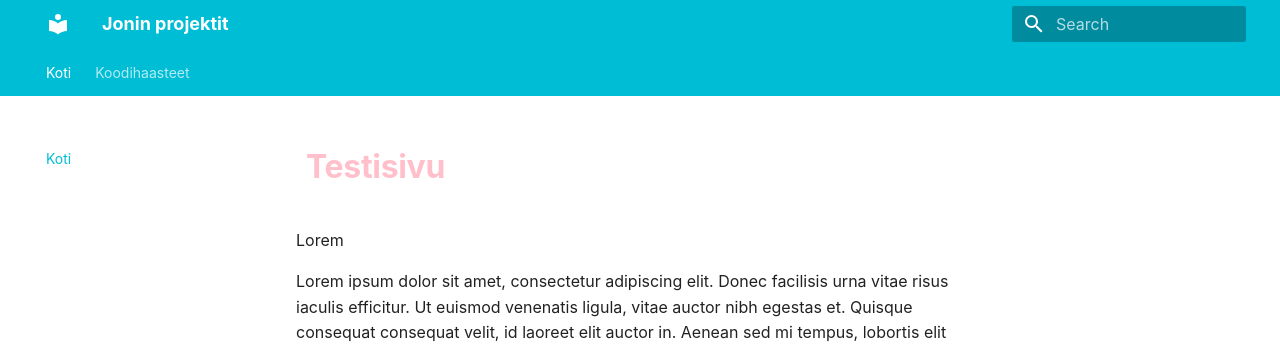
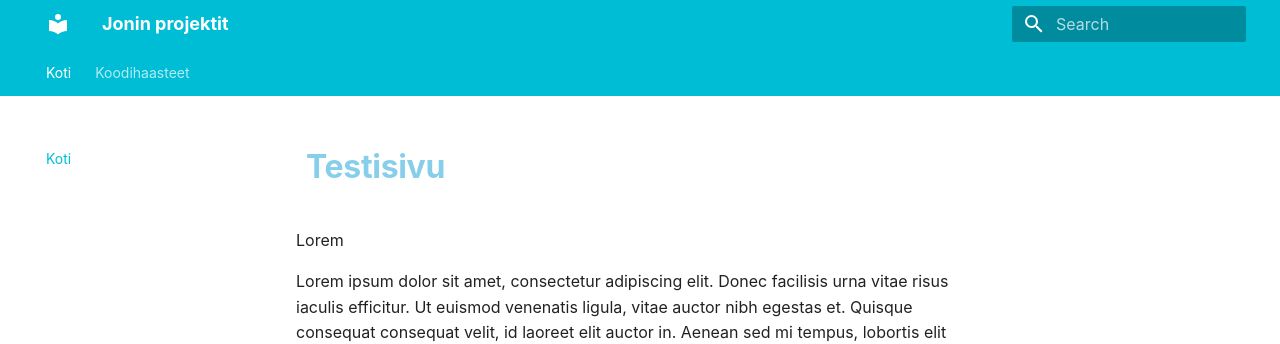
Before and after one commit to JoniMatias/jonimatias.github.io, an MkDocs documentation site: the page built from docs/index.md, in a window 1280 px wide. Shown: the top 344 px of the page. Built offline with MkDocs 1.6.1 and Material for MkDocs 9.7.7, drawn with Linux system fonts in a browser that asks for light colours.

Commit message:
Otsikoiden väri siniseksi

```diff
--- a/docs/style.css
+++ b/docs/style.css
@@ -3,7 +3,7 @@
 .md-typeset h1 {
   margin-left: 10px;
   font-weight: bold;
-  color: pink;
+  color: skyblue;
 }
 
 .md-typeset h2 {
```
